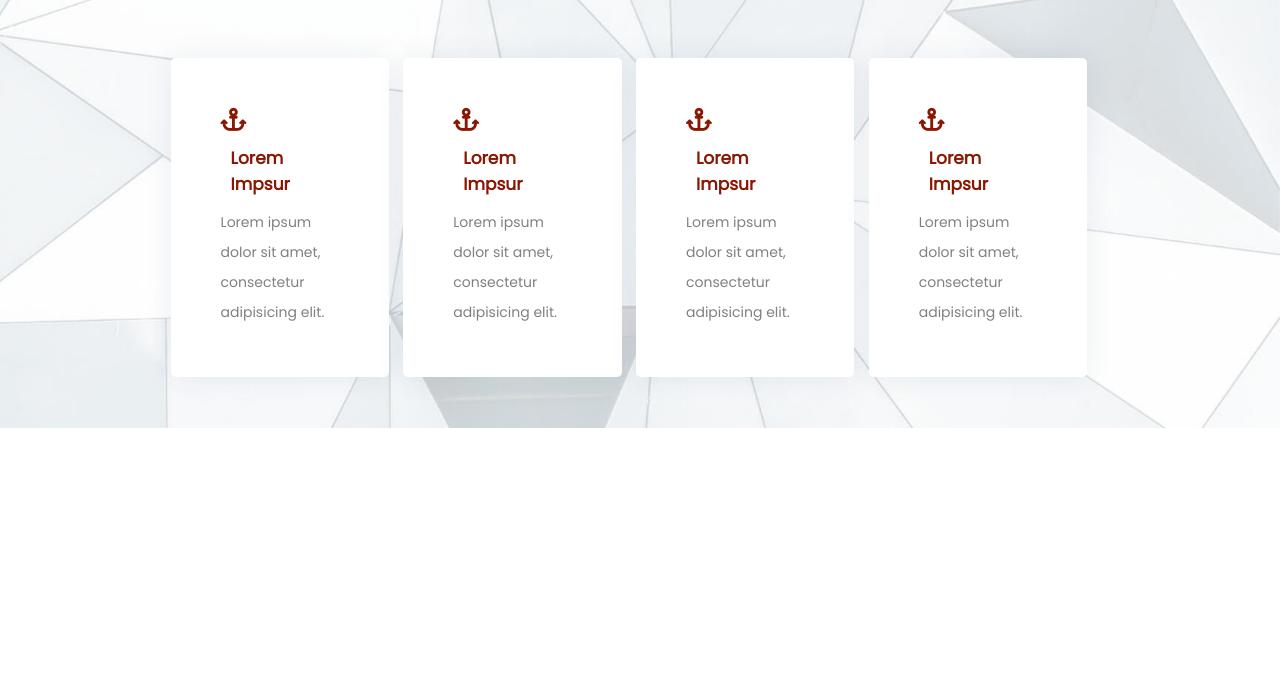
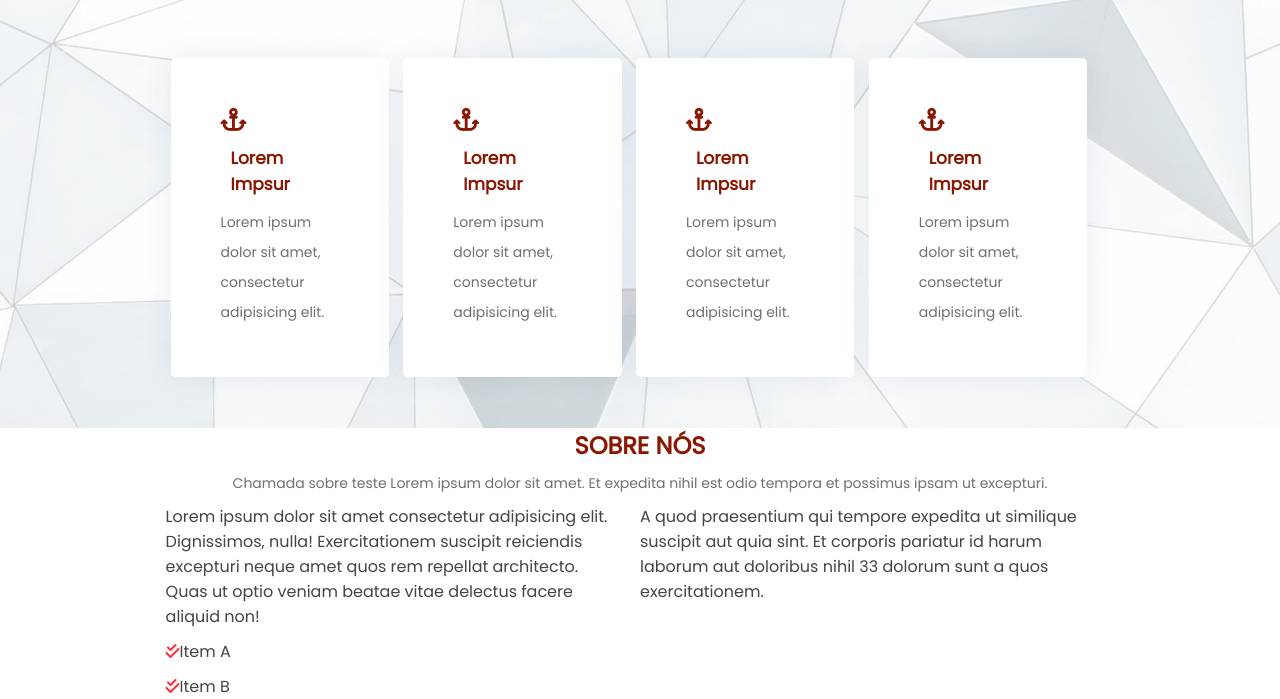
Before and after one commit to CarlosBonfim/Dash_Bruno, a plain HTML site: page index.html in a window 1280 px wide. Shown: the part 300-999 px from the top of the page. Before the commit the page ends 800 px from the top, so only its background shows below. Drawn offline with Linux system fonts and the light colour scheme.

Commit message:
adicionada a seção de conteudos

```diff
--- a/assets/css/style.css
+++ b/assets/css/style.css
@@ -8,6 +8,8 @@
     --corPadraoA: #ca2104;
     --corPadraoB: #8a1702;
     --corPadraoC: #fd2c3c;
+    --corPadraoD: #706f6f;
+    --corPadraoE: #444444;
 }
 .center{
     max-width: 1000px;
@@ -79,7 +81,7 @@ section.main{
 }
 
 .main-cta p {
-    color: #808080;
+    color: var(--corPadraoD);
     font-size: 19px;
     margin: 10px 0;
     border: 0;
@@ -112,7 +114,43 @@ section.main{
 }
 
 .diferencial-single p{
-    color: #808080;
+    color: var(--corPadraoD);
     font-size: 14px;
     line-height: 30px;
 }
+
+section .sobre{
+    padding: 80px;
+}
+
+.chamada-sobre{
+    width: 100%;
+    text-align: center;
+}
+.chamada-sobre h2{
+    color: var(--corPadraoB);
+    text-transform: uppercase;
+}
+
+.chamada-sobre p{
+    font-size: 14px;
+    color: var(--corPadraoD);
+    margin: 10px 0;
+}
+.conteudo-sobre{
+    display: flex;
+    flex-wrap: wrap;
+}
+.conteudo-sobre p{
+    width: 48%;
+    margin-right: 2%;
+    color: var(--corPadraoE);
+}
+.conteudo-sobre span{
+    display: inline-block;
+    width: 100%;
+    margin-top: 10px;
+}
+.conteudo-sobre i{
+    color: var(--corPadraoC);
+}
--- a/index.html
+++ b/index.html
@@ -1,4 +1,5 @@
 <!DOCTYPE html>
+
 <head>
     <meta charset="UTF-8">
     <link rel="preconnect" href="https://fonts.googleapis.com">
@@ -56,8 +57,39 @@
 
     </section>
 
+    <section class="sobre">
+        <div class="center">
+            <div class="chamada-sobre">
+                <h2>Sobre Nós</h2>
+                <p>Chamada sobre teste Lorem ipsum dolor sit amet. Et expedita nihil est odio tempora et possimus ipsam
+                    ut excepturi.
+                </p>
+            </div>
+            <!-- chamada sobre -->
+            <div class="conteudo-sobre">
+                <p>Lorem ipsum dolor sit amet consectetur adipisicing elit. Dignissimos, nulla! Exercitationem suscipit
+                reiciendis excepturi neque amet quos rem repellat architecto. Quas ut optio veniam beatae vitae
+                delectus facere aliquid non!
+                <br>
+                <span><i class="fa-solid fa-check-double"></i>Item A</span>
+                <span><i class="fa-solid fa-check-double"></i>Item B</span>
+                </p>
+                <p>A quod praesentium qui tempore expedita ut similique suscipit aut quia sint. Et corporis pariatur id
+                    harum laborum aut doloribus nihil 33 dolorum sunt a quos exercitationem. </p>
+            </div>
+            <!-- conteudo sobre -->
+        </div>
+        <!-- center -->
+    </section>
+
+
+
+
+
+
     <script src="https://kit.fontawesome.com/92612150bf.js" crossorigin="anonymous"></script>
 
 
 </body>
+
 </html>
```
